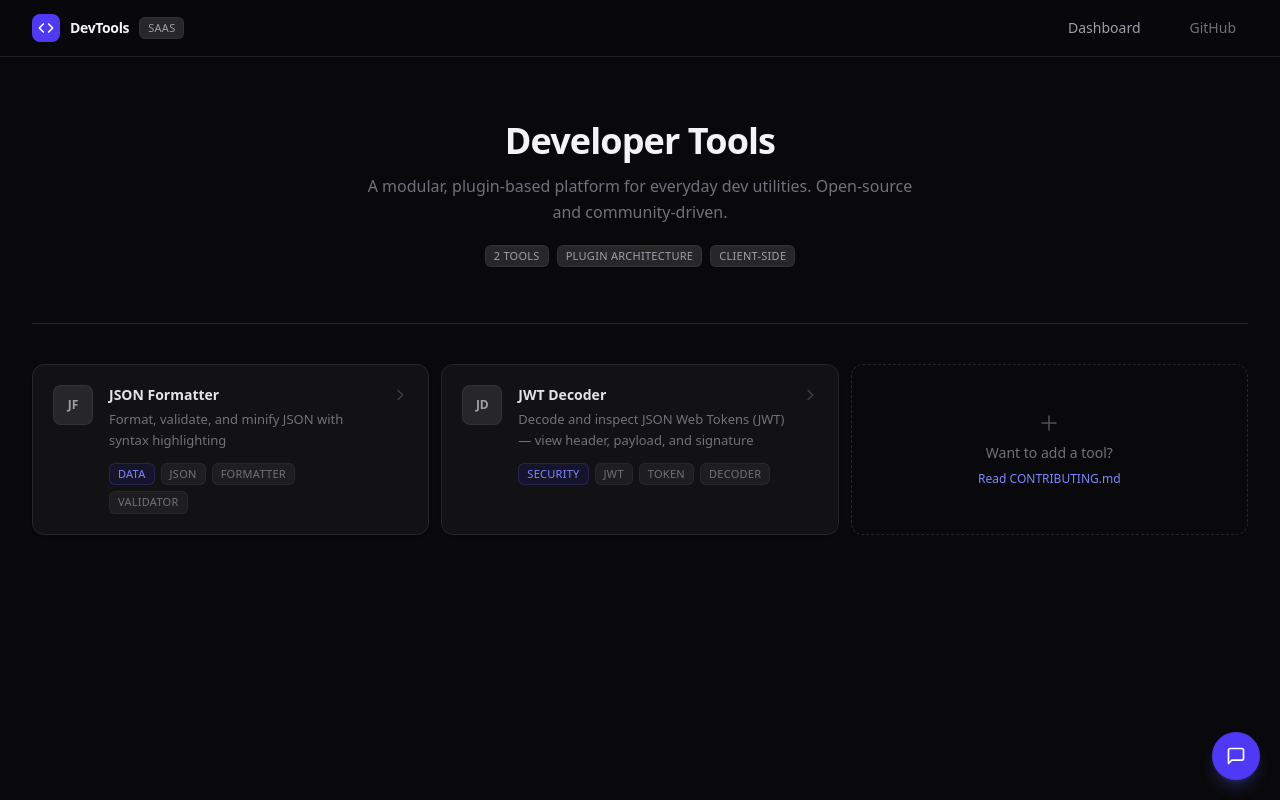
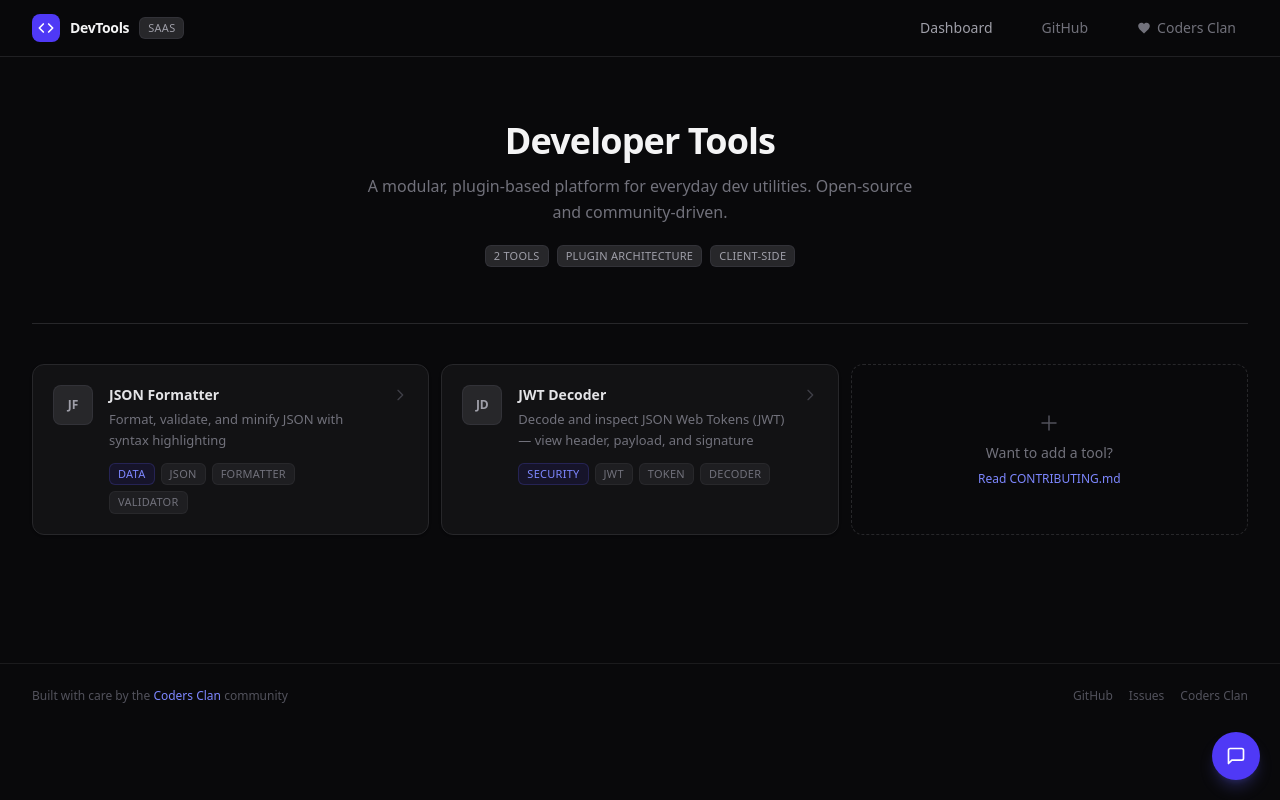
Before and after one commit to davesheffer/dev-tool-saas, a Next.js app: page / in a window 1280 px wide. Built offline with nearby package versions, Linux system fonts and the light colour scheme.

Commit message:
feat: add footer to RootLayout and update GitHub links in Navbar

```diff
--- a/src/app/layout.tsx
+++ b/src/app/layout.tsx
@@ -33,6 +33,18 @@ export default function RootLayout({
         <Navbar />
         {children}
         <SupportChat />
+
+        {/* Footer */}
+        <footer className="border-t border-zinc-800/60 mt-16">
+          <div className="max-w-7xl mx-auto px-4 sm:px-6 lg:px-8 py-6 flex flex-col sm:flex-row items-center justify-between gap-3 text-xs text-zinc-600">
+            <p>Built with care by the <a href="https://github.com/coders-clan" target="_blank" rel="noopener noreferrer" className="text-indigo-400 hover:text-indigo-300 transition-colors">Coders Clan</a> community</p>
+            <div className="flex items-center gap-4">
+              <a href="https://github.com/davesheffer/dev-tool-saas" target="_blank" rel="noopener noreferrer" className="hover:text-zinc-400 transition-colors">GitHub</a>
+              <a href="https://github.com/davesheffer/dev-tool-saas/issues" target="_blank" rel="noopener noreferrer" className="hover:text-zinc-400 transition-colors">Issues</a>
+              <a href="https://github.com/coders-clan" target="_blank" rel="noopener noreferrer" className="hover:text-zinc-400 transition-colors">Coders Clan</a>
+            </div>
+          </div>
+        </footer>
       </body>
     </html>
   );
--- a/src/app/page.tsx
+++ b/src/app/page.tsx
@@ -41,7 +41,7 @@ export default function DashboardPage() {
             Want to add a tool?
           </p>
           <a
-            href="https://github.com/coders-clan"
+            href="https://github.com/davesheffer/dev-tool-saas/blob/main/CONTRIBUTING.md"
             target="_blank"
             rel="noopener noreferrer"
             className="mt-2 text-xs text-indigo-400 hover:text-indigo-300 transition-colors"
--- a/src/components/navbar.tsx
+++ b/src/components/navbar.tsx
@@ -39,12 +39,26 @@ export function Navbar() {
 
               <NavigationMenuItem>
                 <NavigationMenuLink
-                  href="https://github.com/coders-clan"
+                  href="https://github.com/davesheffer/dev-tool-saas"
                   target="_blank"
                   rel="noopener noreferrer"
                   className="text-sm text-zinc-500 hover:text-zinc-300 transition-colors"
                 >
                   GitHub
+                </NavigationMenuLink>
+              </NavigationMenuItem>
+
+              <Separator orientation="vertical" className="h-3.5 mx-2 bg-zinc-700" />
+
+              <NavigationMenuItem>
+                <NavigationMenuLink
+                  href="https://github.com/coders-clan"
+                  target="_blank"
+                  rel="noopener noreferrer"
+                  className="text-sm text-zinc-500 hover:text-zinc-300 transition-colors flex items-center gap-1.5"
+                >
+                  <svg className="w-3.5 h-3.5" viewBox="0 0 24 24" fill="currentColor"><path d="M12 21.35l-1.45-1.32C5.4 15.36 2 12.28 2 8.5 2 5.42 4.42 3 7.5 3c1.74 0 3.41.81 4.5 2.09C13.09 3.81 14.76 3 16.5 3 19.58 3 22 5.42 22 8.5c0 3.78-3.4 6.86-8.55 11.54L12 21.35z" /></svg>
+                  Coders Clan
                 </NavigationMenuLink>
               </NavigationMenuItem>
             </NavigationMenuList>
```
